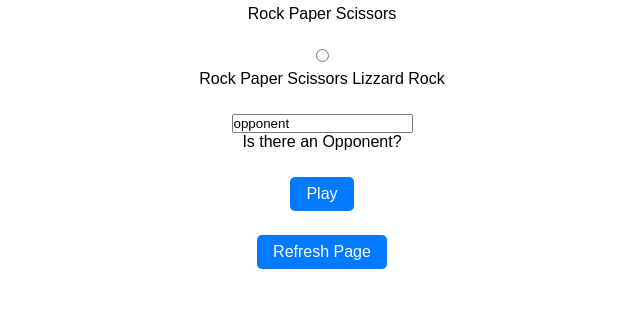
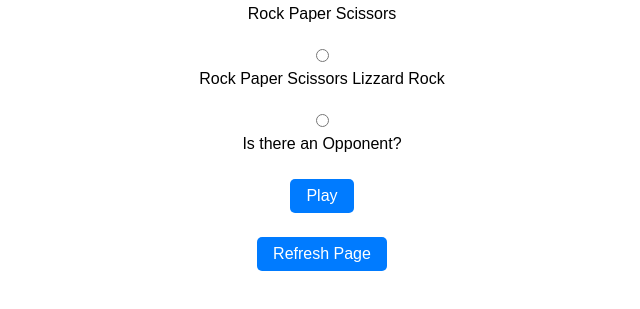
Before and after one commit to comp426-2023-spring/e02-frchase, a website: page public/index.html in a window 1280 px wide. Shown: the part 101-410 px from the top of the page, without its empty margins (318-958 px from the left). Drawn offline with Linux system fonts and the light colour scheme.

Commit message:
tiny errors in the html fixed

```diff
--- a/public/index.html
+++ b/public/index.html
@@ -7,7 +7,6 @@
         <!-- Link to your script file(s) and CSS in here somewhere -->
     </head>
     <body>
-
     <!-- Your interface markup goes here -->
     <!-- For interface examples, look in the `/examples/` directory in the root of your starter code repo. -->
         <div class="container">
@@ -19,7 +18,7 @@
                 <input type="radio" id="rpslsRadio" name="game" value="rpsls">
                 <label for="rpslsRadio">Rock Paper Scissors Lizzard Rock</label>
                 <br>
-                <input type="opp" type="radio" id="hasOpp" value="opponent">
+                <input name="opp" type="radio" id="hasOpp" value="opponent">
                 <label for="hasOpp">Is there an Opponent?</label>
                 <br>
                 <div id="rockView" style="display:none">
```
